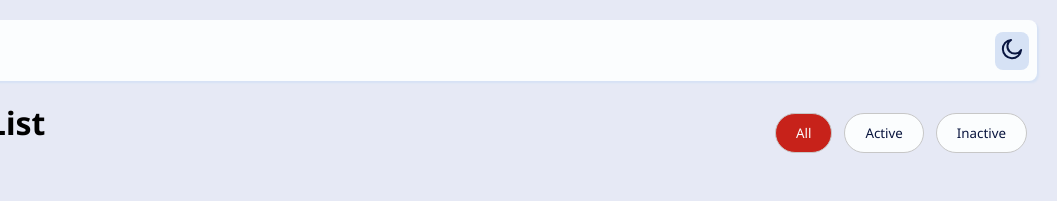
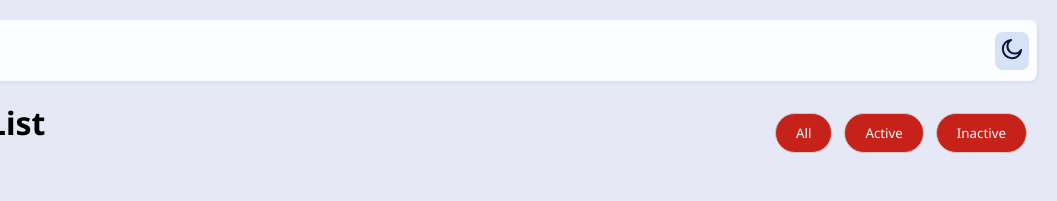
Before and after one commit to Paulo-Borges/extensionBrowser, a plain HTML site: page index.html in a window 1280 px wide. Both pictures are taken after a click on the button "All". Shown: the top 201 px of the page, 223-1280 px from the left. Drawn offline with Linux system fonts and the light colour scheme.

Commit message:
fix: fixes handleClick

```diff
--- a/index.html
+++ b/index.html
@@ -27,7 +27,7 @@
     <div class="titleChoice">
         <h1 class="title">extensions list</h1>
         <nav class="choice">
-            <button class="active" data-todos="todos" >all</button>
+            <button class="choice-button" data-todos="todos" >all</button>
             <button class="choice-button" data-ativo="ativos">active</button>
             <button class="choice-button" data-inativos="inativos">inactive</button>
         </nav>
--- /dev/null
+++ b/js/handleClick.js
@@ -0,0 +1,24 @@
+export default function handleClick() {
+
+}
+
+const all = document.querySelector('[data-todos]')
+const active = document.querySelector('[data-ativo]')
+const inativo = document.querySelector('[data-inativos]')
+console.log(all, active, inativo)
+
+all.addEventListener('click', click)
+active.addEventListener('click', click)
+inativo.addEventListener('click', click)
+
+function click(event) {
+    event.preventDefault()
+    all.classList.add('active')
+    all.classList.remove('choice-button')
+    active.classList.add('active')
+    active.classList.remove('choice-button')
+    inativo.classList.add('active')
+    inativo.classList.remove('choice-button')
+    console.log(event)
+
+}
--- a/script.js
+++ b/script.js
@@ -3,9 +3,11 @@ import replaceImg from './js/replaceImg.js'
 // import nightDay from './js/nightDay.js'
 import extract from './js/fetchData.js'
 // import showList from './js/showList.js'
+import handleClick from './js/handleClick.js'
 
 replaceImg()
 // carregar()
 // nightDay()
 extract()
 // showList()
+handleClick()
```
Also changed, not shown: js/fetchData.js (+5 -4 lines).
